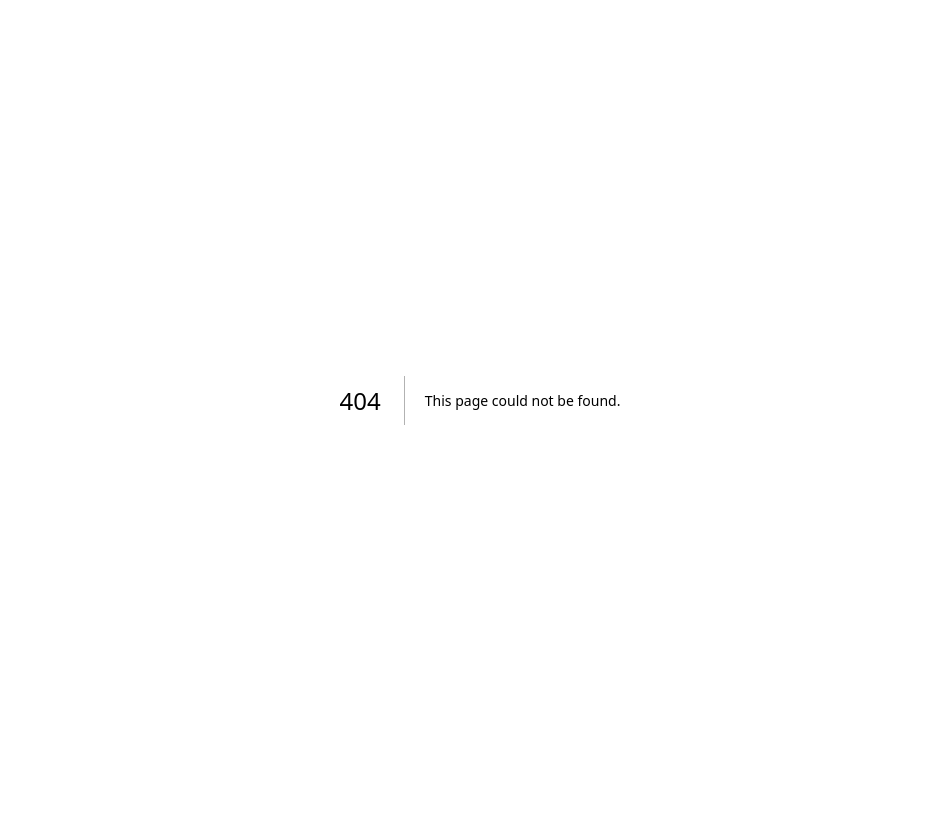
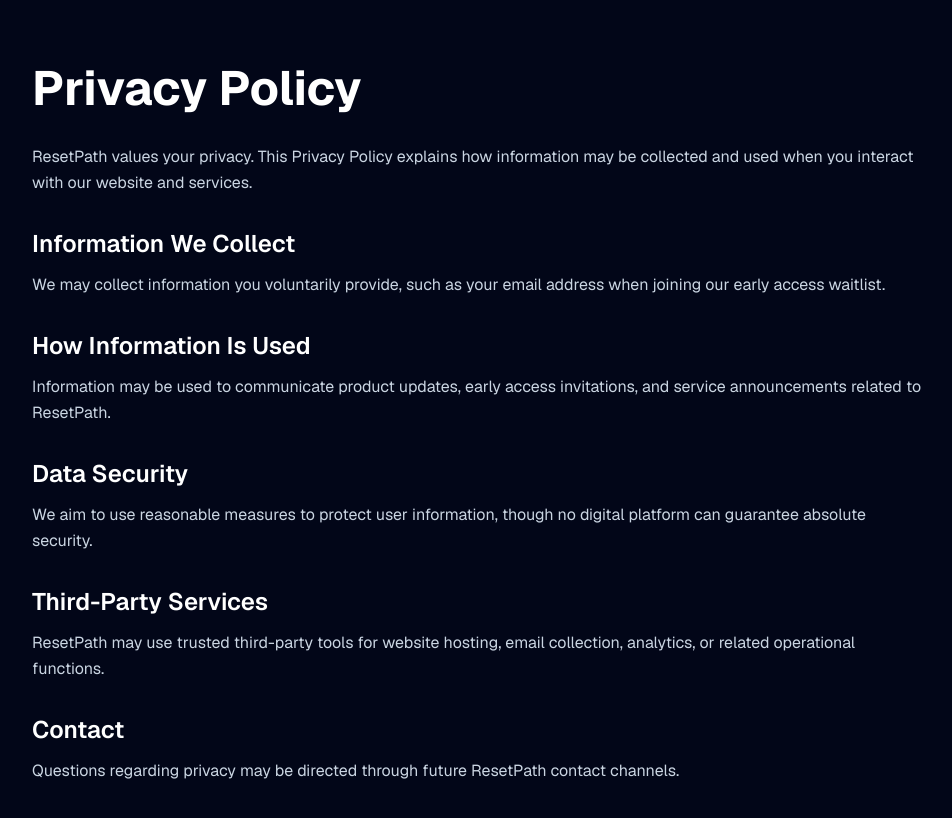
Before and after one commit to jakeyelner-lgtm/launchpath-ai, a Next.js app: page /privacy in a window 1280 px wide. Before the commit this address had no page. Shown: the top 818 px of the page, without its empty margins (160-1112 px from the left). Built offline with nearby package versions, Linux system fonts and the light colour scheme.

Commit message:
add trust pages

```diff
--- /dev/null
+++ b/app/contact/page.js
@@ -0,0 +1,44 @@
+export default function ContactPage() {
+  return (
+    <div className="min-h-screen bg-slate-950 text-white font-sans px-8 py-16">
+      <div className="max-w-4xl mx-auto">
+        <h1 className="text-5xl font-bold mb-8">Contact</h1>
+
+        <div className="space-y-8 text-slate-300 leading-relaxed">
+          <p>
+            Questions, feedback, partnership inquiries, or early interest in
+            ResetPath? We’d love to hear from you.
+          </p>
+
+          <div>
+            <h2 className="text-2xl font-semibold text-white mb-3">
+              General Contact
+            </h2>
+            <p>
+              Email: resetpathteam@gmail.com
+            </p>
+          </div>
+
+          <div>
+            <h2 className="text-2xl font-semibold text-white mb-3">
+              Partnerships
+            </h2>
+            <p>
+              For future partnerships, wellness organizations, or business
+              opportunities, please reach out via email.
+            </p>
+          </div>
+
+          <div>
+            <h2 className="text-2xl font-semibold text-white mb-3">
+              Product Feedback
+            </h2>
+            <p>
+              We welcome feedback as ResetPath evolves and improves.
+            </p>
+          </div>
+        </div>
+      </div>
+    </div>
+  );
+}
--- a/app/page.js
+++ b/app/page.js
@@ -183,9 +183,23 @@
       </section>
 
       <footer className="border-t border-white/10 py-10 px-8 text-center text-slate-500">
-        <p>ResetPath © 2026</p>
-        <p className="mt-2">Recovery accountability built with trust.</p>
-      </footer>
+  <p>ResetPath © 2026</p>
+  <p className="mt-2">Recovery accountability built with trust.</p>
+
+  <div className="flex justify-center gap-6 mt-6">
+    <a href="/privacy" className="hover:text-white transition">
+      Privacy
+    </a>
+
+    <a href="/terms" className="hover:text-white transition">
+      Terms
+    </a>
+
+    <a href="/contact" className="hover:text-white transition">
+      Contact
+    </a>
+  </div>
+</footer>
     </div>
   );
 }
--- /dev/null
+++ b/app/privacy/page.js
@@ -0,0 +1,67 @@
+export default function PrivacyPage() {
+  return (
+    <div className="min-h-screen bg-slate-950 text-white font-sans px-8 py-16">
+      <div className="max-w-4xl mx-auto">
+        <h1 className="text-5xl font-bold mb-8">Privacy Policy</h1>
+
+        <div className="space-y-8 text-slate-300 leading-relaxed">
+          <p>
+            ResetPath values your privacy. This Privacy Policy explains how
+            information may be collected and used when you interact with our
+            website and services.
+          </p>
+
+          <div>
+            <h2 className="text-2xl font-semibold text-white mb-3">
+              Information We Collect
+            </h2>
+            <p>
+              We may collect information you voluntarily provide, such as your
+              email address when joining our early access waitlist.
+            </p>
+          </div>
+
+          <div>
+            <h2 className="text-2xl font-semibold text-white mb-3">
+              How Information Is Used
+            </h2>
+            <p>
+              Information may be used to communicate product updates, early
+              access invitations, and service announcements related to ResetPath.
+            </p>
+          </div>
+
+          <div>
+            <h2 className="text-2xl font-semibold text-white mb-3">
+              Data Security
+            </h2>
+            <p>
+              We aim to use reasonable measures to protect user information,
+              though no digital platform can guarantee absolute security.
+            </p>
+          </div>
+
+          <div>
+            <h2 className="text-2xl font-semibold text-white mb-3">
+              Third-Party Services
+            </h2>
+            <p>
+              ResetPath may use trusted third-party tools for website hosting,
+              email collection, analytics, or related operational functions.
+            </p>
+          </div>
+
+          <div>
+            <h2 className="text-2xl font-semibold text-white mb-3">
+              Contact
+            </h2>
+            <p>
+              Questions regarding privacy may be directed through future ResetPath
+              contact channels.
+            </p>
+          </div>
+        </div>
+      </div>
+    </div>
+  );
+}
--- /dev/null
+++ b/app/terms/page.js
@@ -0,0 +1,66 @@
+export default function TermsPage() {
+  return (
+    <div className="min-h-screen bg-slate-950 text-white font-sans px-8 py-16">
+      <div className="max-w-4xl mx-auto">
+        <h1 className="text-5xl font-bold mb-8">Terms of Service</h1>
+
+        <div className="space-y-8 text-slate-300 leading-relaxed">
+          <p>
+            Welcome to ResetPath. By using this website and future services, you
+            agree to these terms.
+          </p>
+
+          <div>
+            <h2 className="text-2xl font-semibold text-white mb-3">
+              Intended Use
+            </h2>
+            <p>
+              ResetPath is an accountability and behavioral support platform
+              designed to help users track gambling recovery progress.
+            </p>
+          </div>
+
+          <div>
+            <h2 className="text-2xl font-semibold text-white mb-3">
+              Not Medical or Clinical Treatment
+            </h2>
+            <p>
+              ResetPath is not a therapy provider, medical service, crisis
+              service, or licensed treatment provider.
+            </p>
+          </div>
+
+          <div>
+            <h2 className="text-2xl font-semibold text-white mb-3">
+              User Responsibility
+            </h2>
+            <p>
+              Users are responsible for how they use the platform and for making
+              personal decisions related to their recovery journey.
+            </p>
+          </div>
+
+          <div>
+            <h2 className="text-2xl font-semibold text-white mb-3">
+              Service Availability
+            </h2>
+            <p>
+              ResetPath may change, improve, pause, or discontinue features at
+              any time as the product evolves.
+            </p>
+          </div>
+
+          <div>
+            <h2 className="text-2xl font-semibold text-white mb-3">
+              Contact
+            </h2>
+            <p>
+              Future contact information will be provided through official
+              ResetPath channels.
+            </p>
+          </div>
+        </div>
+      </div>
+    </div>
+  );
+}
```
